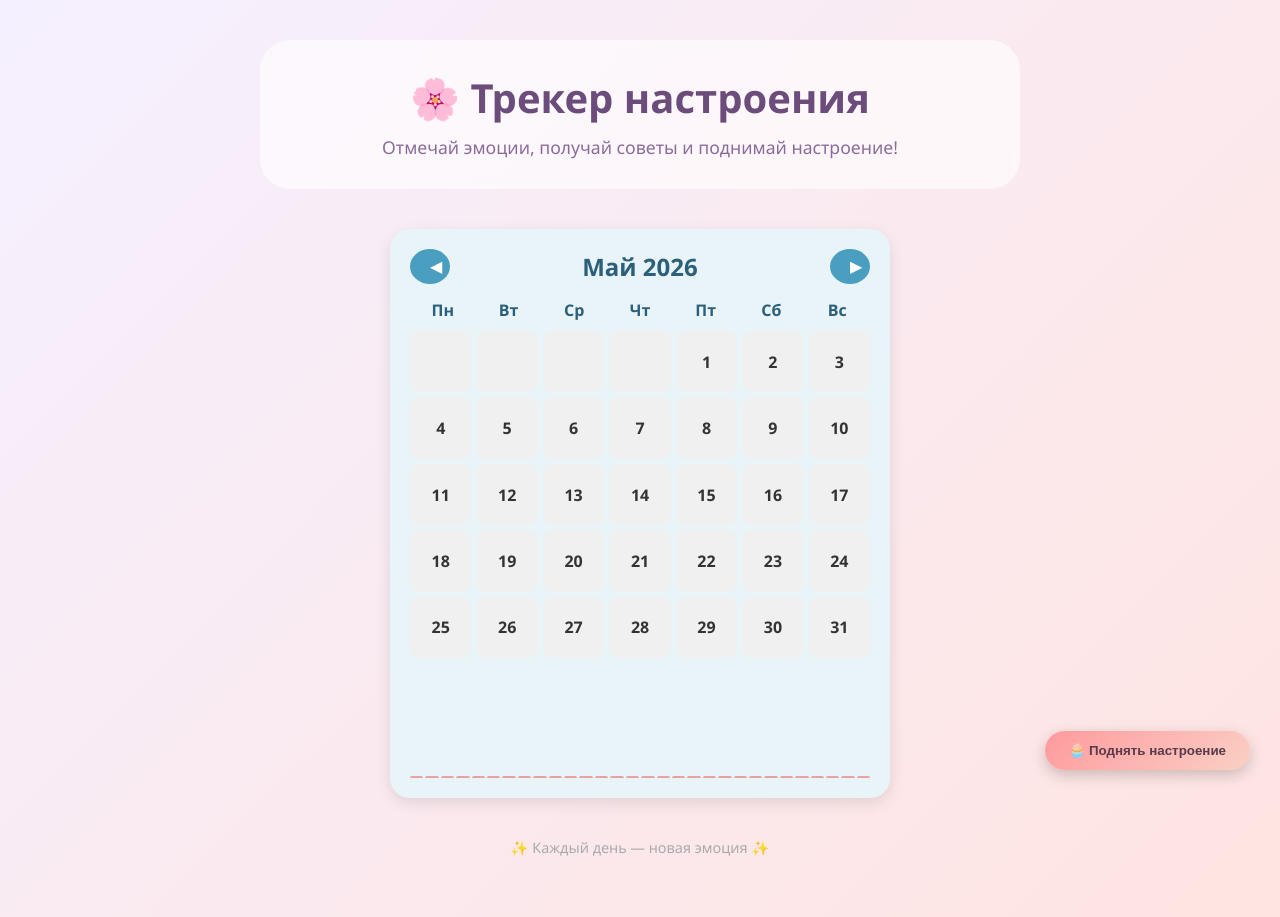
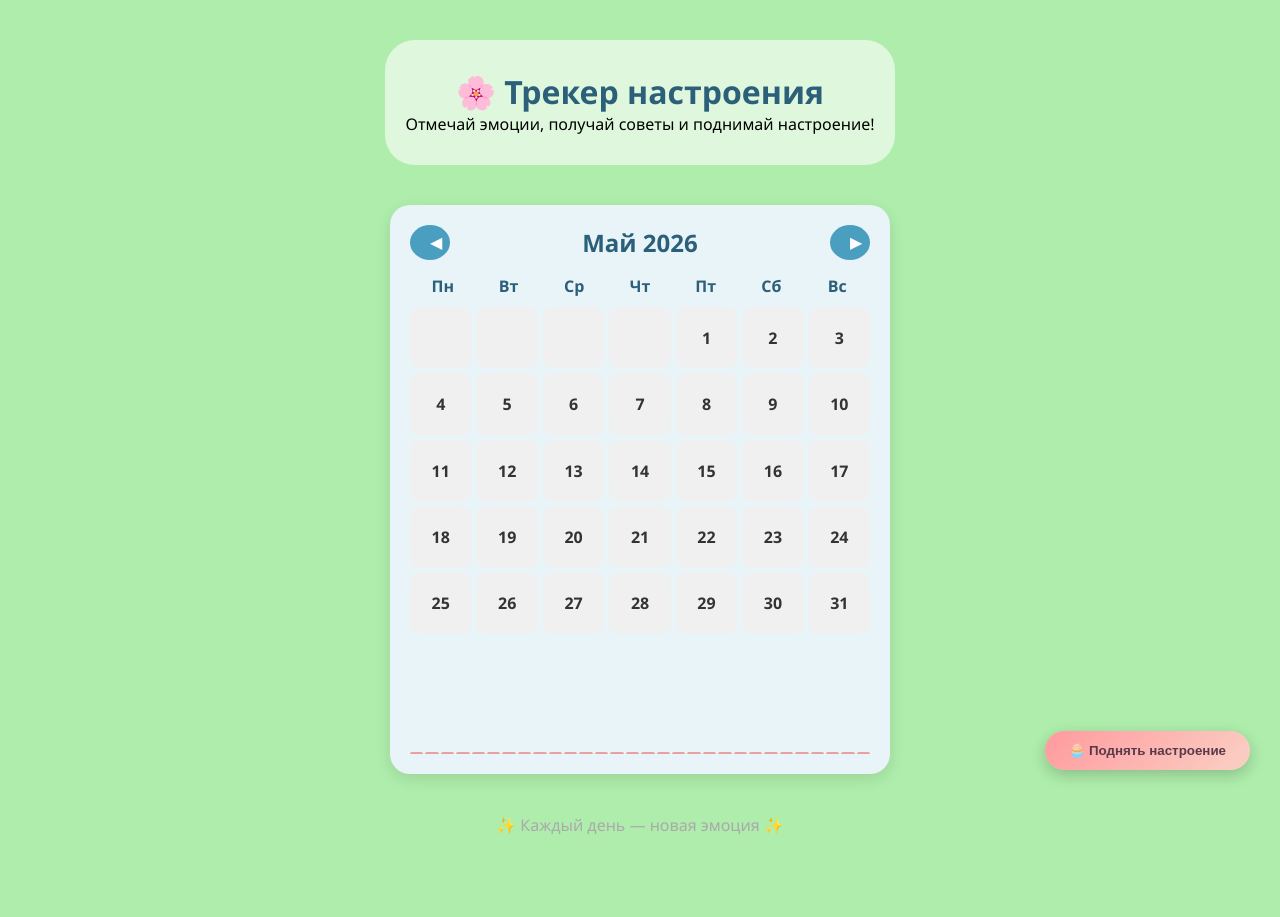
Before and after one commit to nastuxa52-glitch/pract1, a Vue app in the folder practica1/: page / in a window 1280 px wide. After the commit the page ends 896 px from the top, so only its background shows below. Built offline with nearby package versions, Linux system fonts and the light colour scheme.

Commit message:
поменяла фон на зелёный

```diff
--- a/practica1/src/App.vue
+++ b/practica1/src/App.vue
@@ -1,5 +1,5 @@
 <template>
-  <div class="app">
+  <div id="app">
     <header>
       <h1>🌸 Трекер настроения</h1>
       <p>Отмечай эмоции, получай советы и поднимай настроение!</p>
@@ -39,9 +39,6 @@ export default {
     window.addEventListener('open-game', () => {
       this.showGame = true
     })
-  },
-  beforeUnmount() {
-    window.removeEventListener('open-game', () => {})
   }
 }
 </script>
@@ -54,12 +51,11 @@ export default {
 }
 
 body {
-  font-family: 'Segoe UI', Tahoma, Geneva, Verdana, sans-serif;
-  background: linear-gradient(135deg, #f5f0ff 0%, #ffe4e1 100%);
-  min-height: 100vh;
+  margin: 0;
+  padding: 0;
 }
 
-.app {
+#app {
   max-width: 800px;
   margin: 0 auto;
   padding: 20px;
@@ -74,18 +70,11 @@ header {
   background: rgba(255, 255, 255, 0.6);
   border-radius: 30px;
   margin-bottom: 20px;
-  backdrop-filter: blur(5px);
 }
 
 header h1 {
-  font-size: 2.5rem;
-  color: #6b4c7a;
-  margin-bottom: 10px;
-}
-
-header p {
-  color: #8a6a9a;
-  font-size: 1.1rem;
+  font-size: 2rem;
+  color: #2c5f7a;
 }
 
 footer {
@@ -93,6 +82,5 @@ footer {
   padding: 20px;
   color: #aaa;
   margin-top: auto;
-  font-size: 0.9rem;
 }
 </style>
```
